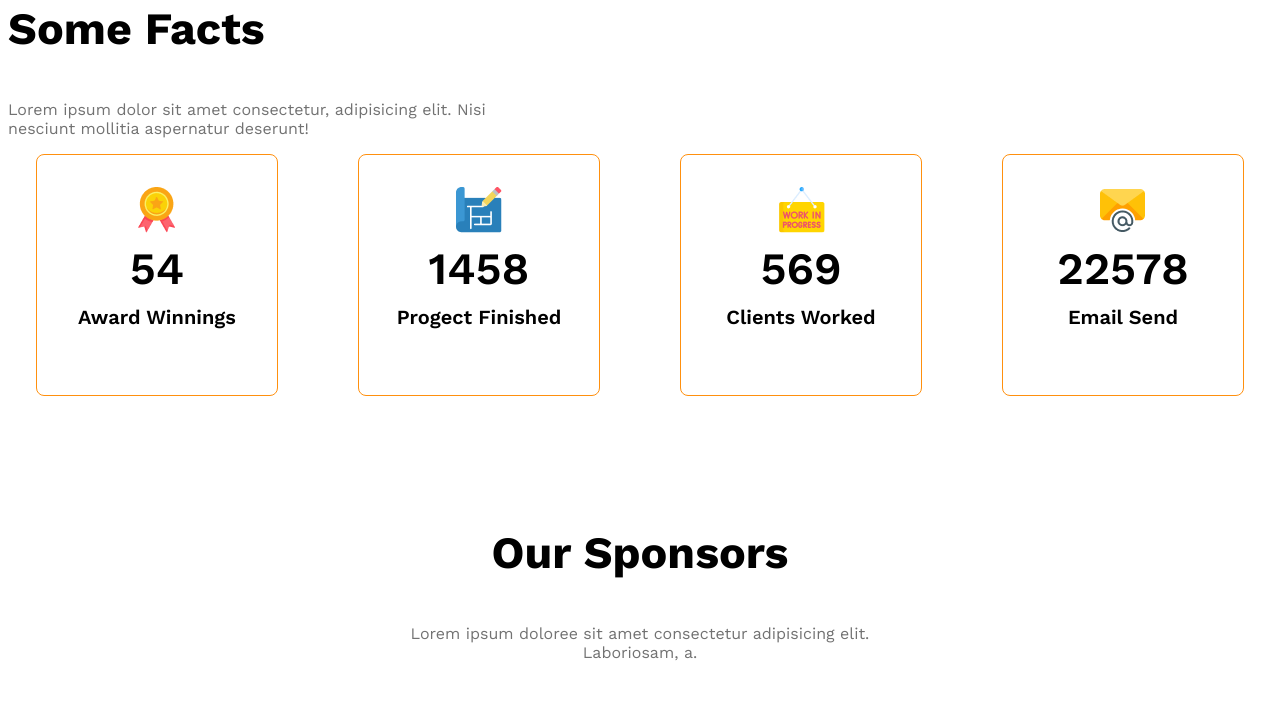
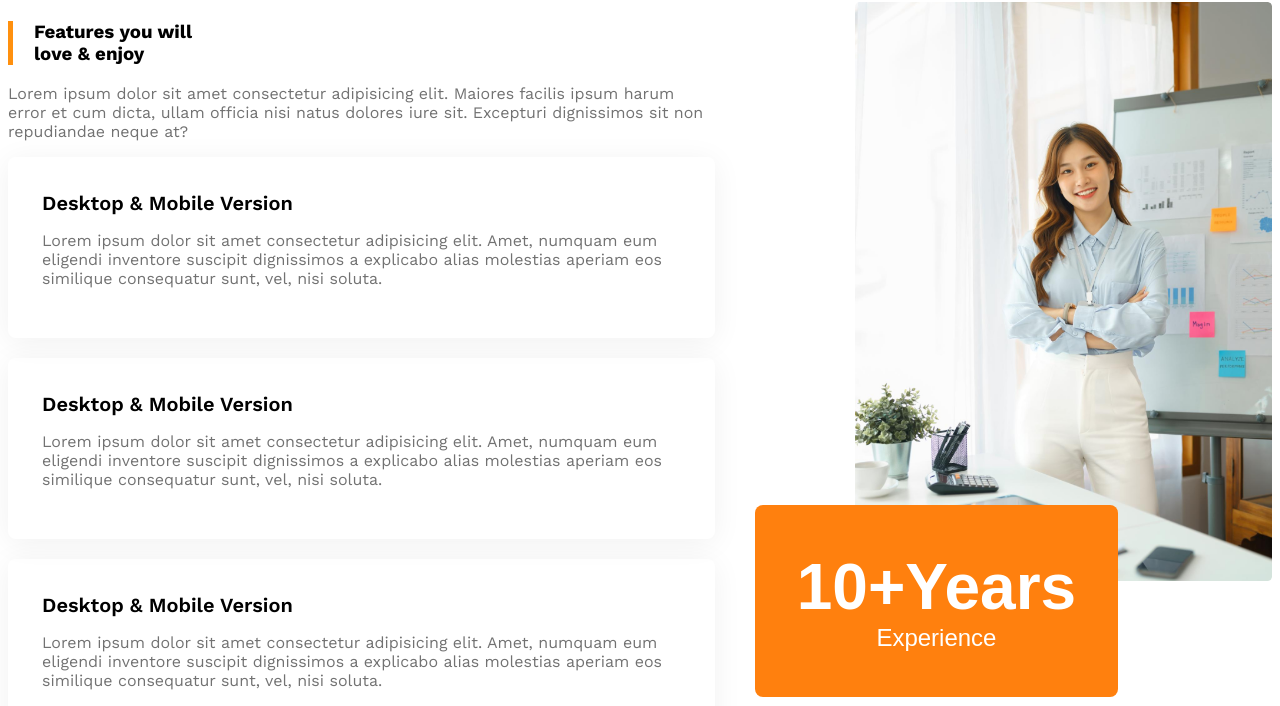
Before and after one commit to YushaRaiyana/G3-Architects, a plain HTML site: page index.html in a window 1280 px wide. Shown: the part 2882-3588 px from the top of the page. Drawn offline with nearby package versions, Linux system fonts and the light colour scheme.

Commit message:
Finished ALL Works

```diff
--- a/index.html
+++ b/index.html
@@ -47,6 +47,62 @@
         <button class="pri-btn">Explore More</button>
     </div>
 </section>
+
+
+<!-- FEATURES SECTION START -->
+<section class="FEATURES display-flex">
+<div>
+<h3 id="Title-border" class="SEC-TITLE">Features you will <br> love & enjoy</h3>
+<p class="text-light-gray">Lorem ipsum dolor sit amet consectetur adipisicing elit. Maiores facilis ipsum harum error et cum dicta, ullam officia nisi natus dolores iure sit. Excepturi dignissimos sit non repudiandae neque at?</p>
+
+<!-- Feature card container -->
+<div class="feature-CARD">
+    <h4 class="feature-TITLE">
+        Desktop & Mobile Version
+    </h4>
+    <p class="text-light-gray">Lorem ipsum dolor sit amet consectetur adipisicing elit. Amet, numquam eum eligendi inventore suscipit dignissimos a explicabo alias molestias aperiam eos similique consequatur sunt, vel, nisi soluta.</p>
+</div>
+<div class="feature-CARD">
+    <h4 class="feature-TITLE">
+        Desktop & Mobile Version
+    </h4>
+    <p class="text-light-gray">Lorem ipsum dolor sit amet consectetur adipisicing elit. Amet, numquam eum eligendi inventore suscipit dignissimos a explicabo alias molestias aperiam eos similique consequatur sunt, vel, nisi soluta.</p>
+</div>
+<div class="feature-CARD">
+    <h4 class="feature-TITLE">
+        Desktop & Mobile Version
+    </h4>
+    <p class="text-light-gray">Lorem ipsum dolor sit amet consectetur adipisicing elit. Amet, numquam eum eligendi inventore suscipit dignissimos a explicabo alias molestias aperiam eos similique consequatur sunt, vel, nisi soluta.</p>
+</div>
+<div class="feature-CARD">
+    <h4 class="feature-TITLE">
+        Desktop & Mobile Version
+    </h4>
+    <p class="text-light-gray">Lorem ipsum dolor sit amet consectetur adipisicing elit. Amet, numquam eum eligendi inventore suscipit dignissimos a explicabo alias molestias aperiam eos similique consequatur sunt, vel, nisi soluta.</p>
+</div>
+
+
+
+</div>
+
+
+<div class="FEATURE-ARCHI">
+    <img src="images/architect.png" alt="">
+    <button id="Experience-badge" class="pri-btn">
+        <span id="Experience-Year">10+Years</span>
+        <br>
+        <span>Experience</span>
+    </button>
+</div>
+</section>
+
+
+
+
+
+
+
+
 <!-- Some facts about us -->
 <section>
 <h3 class="section-title">Some Facts</h3>
@@ -107,7 +163,7 @@
 
 
 <footer>
-
+<h6 class="Fotter">All rights reserved copyright@2023 startup landing page design</h6>
 </footer>
 
 
--- a/styles/styles.css
+++ b/styles/styles.css
@@ -179,10 +179,40 @@ gap: 24px;
     }
 
 
+  /* Apar architecture er part */
+  #Title-border{
+    border-left: 5px solid #FF900E;
+    padding-left: 21px;
+  }
+  .feature-CARD{
+    padding: 34px;
+    box-shadow: 0 4px 30px 0 rgba(0, 0, 0, 0.06);
+    margin-bottom: 20px;
+    border-radius: 8px;
+  }
 
+  .FEATURES{
+    gap: 140px;
+  }
 
+  .feature-CARD .feature-TITLE{
+    font-weight: 600;
+    font-size: 1.25rem;
+    margin-top: 0px;
+    margin-bottom: 0px;
 
-
+  }
+  #Experience-badge{
+    padding: 45px 42px;
+    font-size: 1.5rem;
+    font-weight: 500;
+    margin-left: -100px;
+    margin-top: -80px;
+  }
+#Experience-Year{
+    font-size: 4rem;
+    font-weight: 700;
+}
 
     .facts-container{
     display: grid;
@@ -229,6 +259,15 @@ gap: 24px;
     grid-template-columns: repeat(5, 1fr)
 }
 
+.Fotter{
+    text-align: center;
+    justify-content: center;
+    padding: 25px;
+    font-size: 14px;
+    font-weight: 400;
+    color: #424242;
+}
+
 .sponsor-companies img{
     filter: grayscale(100%);
 }
@@ -244,7 +283,7 @@ gap: 24px;
 /* mEDIUM sIzee DeVIce */
 
 @media screen and (min-width:576px) and (max-width:992px) {
-    .teams{
+    .teams, .FEATURES{
         flex-direction: column;
     }
 .our-features{
@@ -256,9 +295,15 @@ gap: 24px;
     gap: 45px;
     justify-items: center;
 }
+#Experience-badge{
+    margin-top: 20px;
+    margin-left: 20px;
+}
 }
 
-
+.FEATURE-ARCHI img{
+    width: 100%;
+}
 
 
 
@@ -278,6 +323,16 @@ gap: 24px;
         gap: 40px;
 
     }
+    .FEATURES{
+        flex-direction: column;
+    }
+    .FEATURE-ARCHI{
+
+    }
+    #Experience-badge{
+        margin-top: 20px;
+        margin-left: 20px;
+    }
 
     }
     .facts-container{
```
